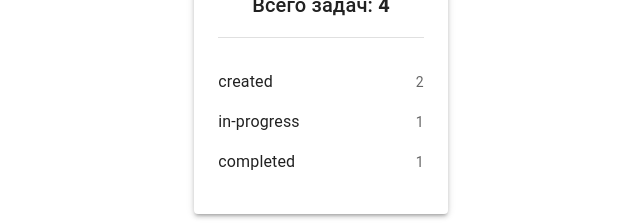
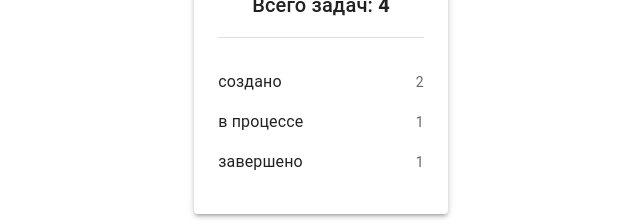
Before and after one commit to artashesfrangyan/task-tracker, a React app: page /stats in a window 1280 px wide. Shown: the part 195-419 px from the top of the page, without its empty margins (319-959 px from the left). Built offline with nearby package versions, Linux system fonts and the light colour scheme; the HTML template or start-up script is replaced by a standard one.

Commit message:
Перевёл статусы-лейблы задач на русский язык и написал черновой readme

```diff
--- a/src/entities/task/model/types.ts
+++ b/src/entities/task/model/types.ts
@@ -1,4 +1,4 @@
-export type TaskStatus = 'created' | 'in-progress' | 'completed';
+export type TaskStatus = 'создано' | 'в процессе' | 'завершено';
 
 export interface Task {
     id: string;
--- a/src/entities/task/ui/TaskCard.tsx
+++ b/src/entities/task/ui/TaskCard.tsx
@@ -3,9 +3,9 @@ import type { FC } from "react"
 import { Box, Card, CardContent, Chip, Typography } from "@mui/material"
 
 const statusColors: Record<string, 'default' | 'warning' | 'success'> = {
-    created: 'default',
-    'in-progress': 'warning',
-    completed: 'success'
+    'создано': 'default',
+    'в процессе': 'warning',
+    'завершено': 'success'
 }
 
 interface TaskCardProps {
--- a/src/shared/mocks/tasks.ts
+++ b/src/shared/mocks/tasks.ts
@@ -1,8 +1,8 @@
 import type { Task } from "../../entities/task/model/types";
 
 export const mockTasks: Task[] = [
-    { id: '1', status: 'created' },
-    { id: '2', status: 'in-progress' },
-    { id: '3', status: 'completed' },
-    { id: '4', status: 'created'}
+    { id: '1', status: 'создано' },
+    { id: '2', status: 'в процессе' },
+    { id: '3', status: 'завершено' },
+    { id: '4', status: 'создано'}
 ]
```
Also changed, not shown: 1 other file (tests, documents, lock files or other folders).
